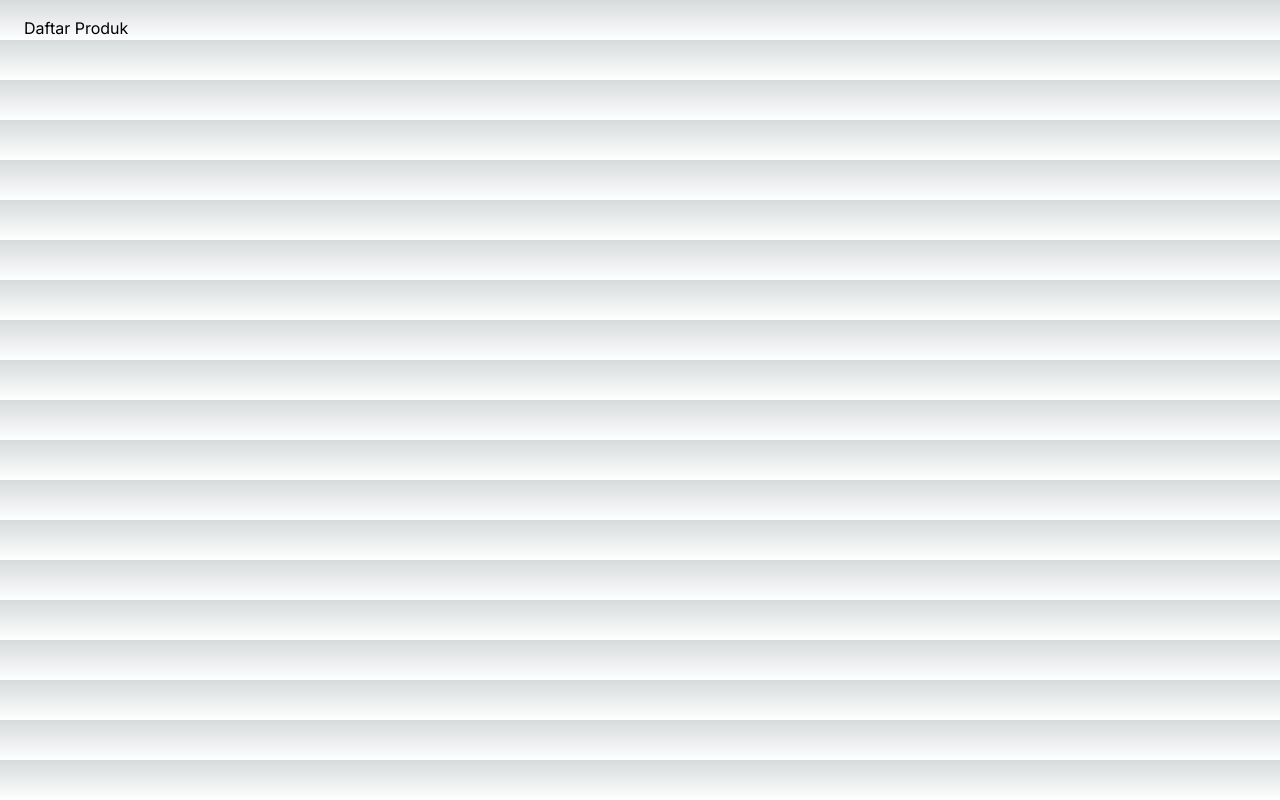
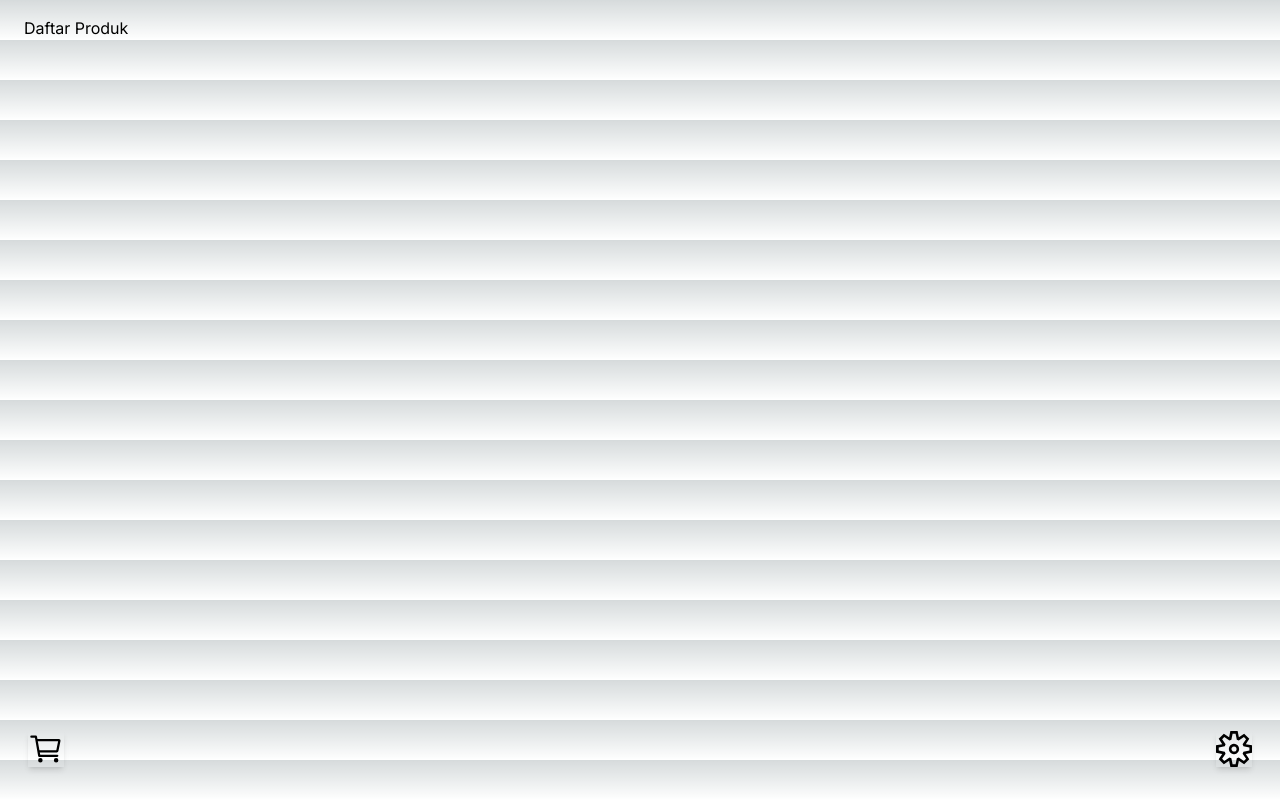
Before and after one commit to firhanylnt/finpro, a Next.js app in the folder apps/web/: page /product in a window 1280 px wide. Built offline with nearby package versions, Linux system fonts and the light colour scheme.

Commit message:
feat: navigation page

```diff
--- /dev/null
+++ b/apps/web/src/app/product/manage/page.tsx
@@ -0,0 +1,11 @@
+import ManagePage from '@/views/product/manage';
+
+export default function ManageViews() {
+  return (
+    <>
+      <div>
+        <ManagePage />
+      </div>
+    </>
+  );
+}
--- /dev/null
+++ b/apps/web/src/app/wishlist/page.tsx
@@ -0,0 +1,11 @@
+import WishlistPage from "@/views/wishlist";
+
+export default function WishlistViews() {
+  return (
+    <>
+      <div>
+        <WishlistPage />
+      </div>
+    </>
+  );
+}
--- a/apps/web/src/views/cart/index.tsx
+++ b/apps/web/src/views/cart/index.tsx
@@ -1,9 +1,35 @@
-import Link from 'next/link';
+import Link from "next/link";
+import { VscArrowLeft } from "react-icons/vsc";
+import { FaRegHeart } from "react-icons/fa";
 
 export default function CartPage() {
   return (
     <>
-      <div className="px-6 mt-4">Keranjang</div>
+      <div className="mt-4 px-6">Keranjang</div>
+      <div className="fixed bottom-4 left-4 p-3 text-sm md:pb-3">
+        <button aria-label="backproduct" className="text-4xl shadow-md">
+          <Link
+            aria-label="button-back"
+            href="/product"
+            rel="noopener noreferrer"
+            className="text-4xl"
+          >
+            <VscArrowLeft />
+          </Link>
+        </button>
+      </div>
+      <div className="fixed bottom-4 right-4 p-3 text-sm md:pb-3">
+        <button aria-label="wishlistmenu" className="text-4xl shadow-md">
+          <Link
+            aria-label="button-wishlist"
+            href="/wishlist"
+            rel="noopener noreferrer"
+            className="text-4xl"
+          >
+            <FaRegHeart />
+          </Link>
+        </button>
+      </div>
     </>
   );
 }
--- a/apps/web/src/views/product/index.tsx
+++ b/apps/web/src/views/product/index.tsx
@@ -1,9 +1,35 @@
-import Link from 'next/link';
+import Link from "next/link";
+import { VscSettingsGear } from "react-icons/vsc";
+import { IoCartOutline } from "react-icons/io5";
 
 export default function ProductPage() {
   return (
     <>
-      <div className="px-6 mt-4">Daftar Produk</div>
+      <div className="mt-4 px-6">Daftar Produk</div>
+      <div className="fixed bottom-4 left-4 p-3 text-sm md:pb-3">
+        <button aria-label="cartmenu" className="text-4xl shadow-md">
+          <Link
+            aria-label="button-cart"
+            href="/cart"
+            rel="noopener noreferrer"
+            className="text-4xl"
+          >
+            <IoCartOutline />
+          </Link>
+        </button>
+      </div>
+      <div className="fixed bottom-4 right-4 p-3 text-sm md:pb-3">
+        <button aria-label="managemenu" className="text-4xl shadow-md">
+          <Link
+            aria-label="button-manage"
+            href="/product/manage"
+            rel="noopener noreferrer"
+            className="text-4xl"
+          >
+            <VscSettingsGear />
+          </Link>
+        </button>
+      </div>
     </>
   );
 }
--- /dev/null
+++ b/apps/web/src/views/product/manage/index.tsx
@@ -0,0 +1,22 @@
+import { VscArrowLeft } from "react-icons/vsc";
+import Link from "next/link";
+
+export default function ManagePage() {
+  return (
+    <>
+      <div className="mt-4 px-6">Manajemen Produk</div>
+      <div className="fixed bottom-4 right-4 p-3 text-sm md:pb-3">
+        <button aria-label="backproduct" className="text-4xl shadow-md">
+          <Link
+            aria-label="button-back"
+            href="/product"
+            rel="noopener noreferrer"
+            className="text-4xl"
+          >
+            <VscArrowLeft />
+          </Link>
+        </button>
+      </div>
+    </>
+  );
+}
--- /dev/null
+++ b/apps/web/src/views/wishlist/index.tsx
@@ -0,0 +1,22 @@
+import Link from "next/link";
+import { VscArrowLeft } from "react-icons/vsc";
+
+export default function WishlistPage() {
+  return (
+    <>
+      <div className="mt-4 px-6">Wishlist</div>
+      <div className="fixed bottom-4 left-4 p-3 text-sm md:pb-3">
+        <button aria-label="backcart" className="text-4xl shadow-md">
+          <Link
+            aria-label="button-back"
+            href="/cart"
+            rel="noopener noreferrer"
+            className="text-4xl"
+          >
+            <VscArrowLeft />
+          </Link>
+        </button>
+      </div>
+    </>
+  );
+}
```
